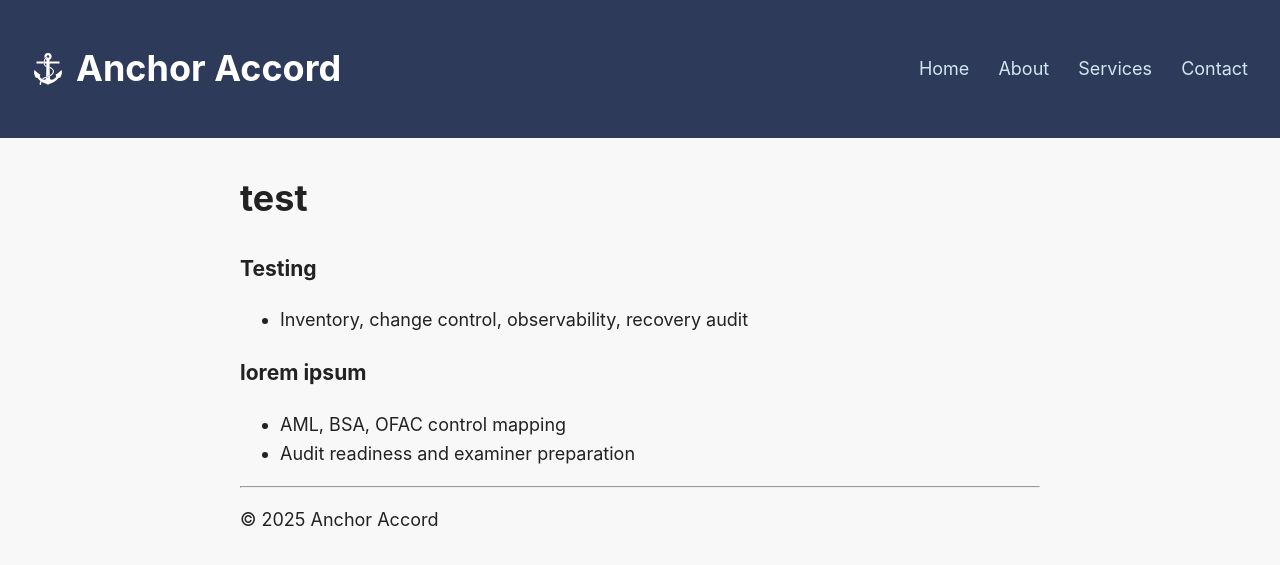
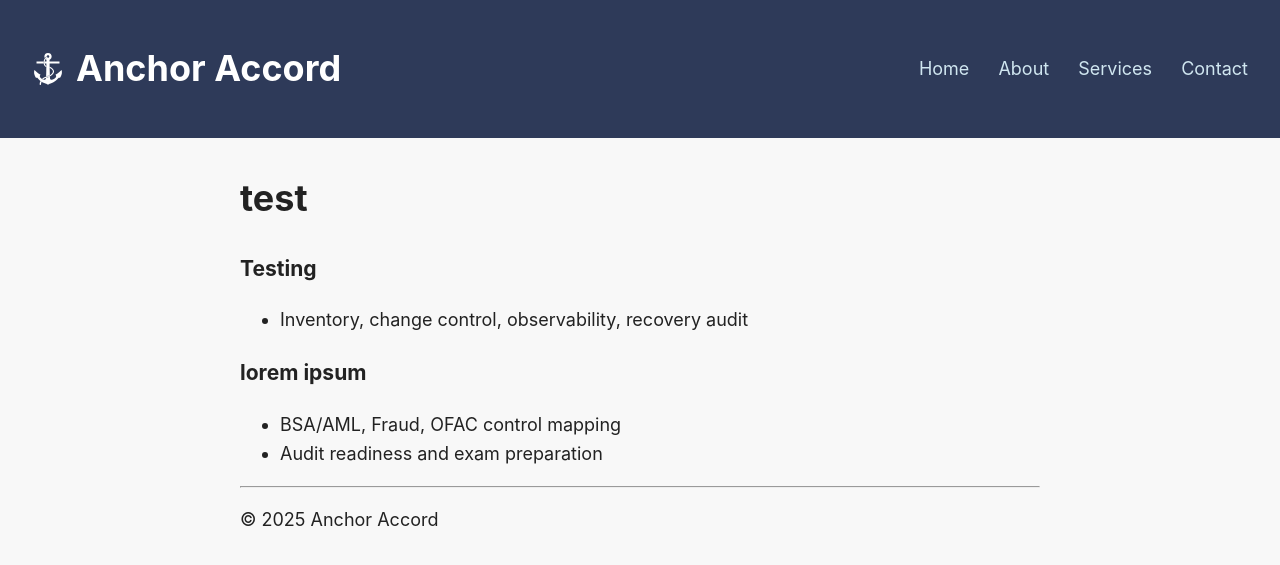
Before and after one commit to urgdog/anchoraccord, a Jekyll site: the page built from nicole.md, in a window 1280 px wide. Shown: the top 565 px of the page. Built offline with Jekyll 4.4.1, drawn with Linux system fonts in a browser that asks for light colours.

Commit message:
Update nicole.md
Update Text

```diff
--- a/nicole.md
+++ b/nicole.md
@@ -9,5 +9,5 @@ title: test
 
 
 ### lorem ipsum
-- AML, BSA, OFAC control mapping
-- Audit readiness and examiner preparation
+- BSA/AML, Fraud, OFAC control mapping
+- Audit readiness and exam preparation
```
